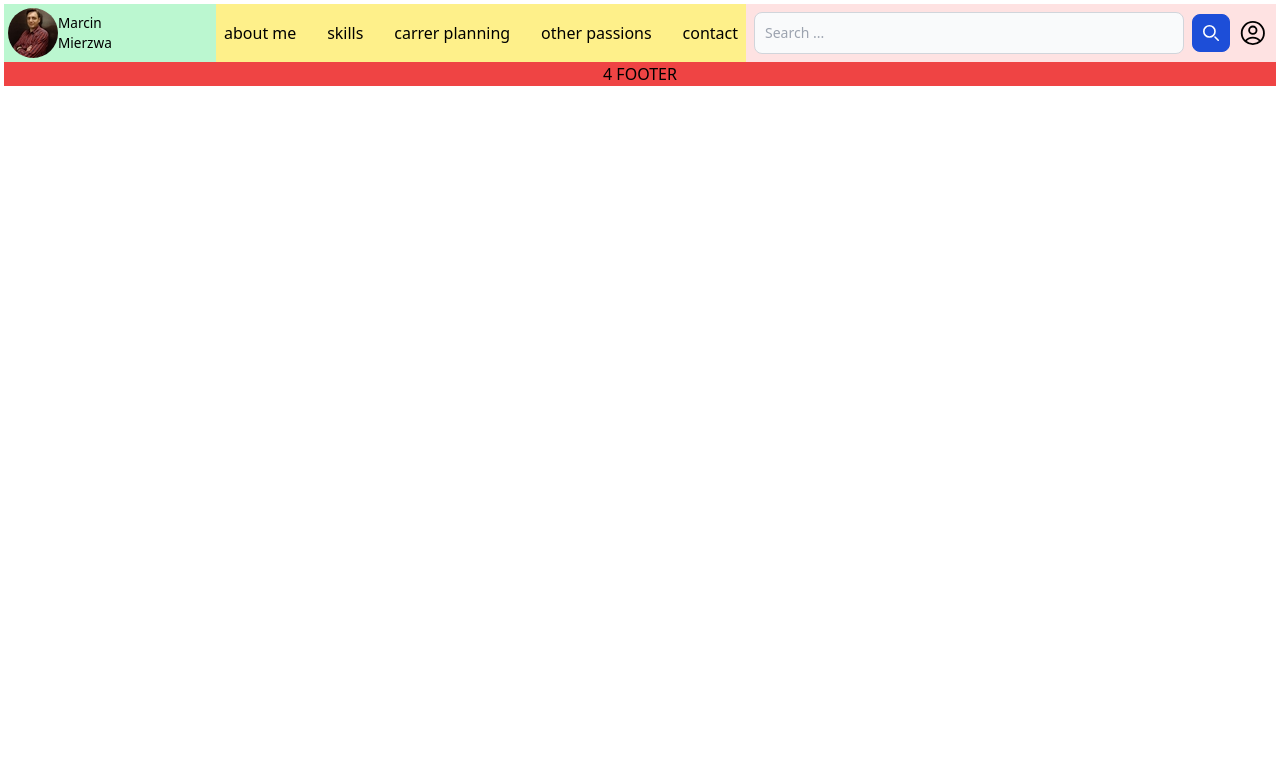
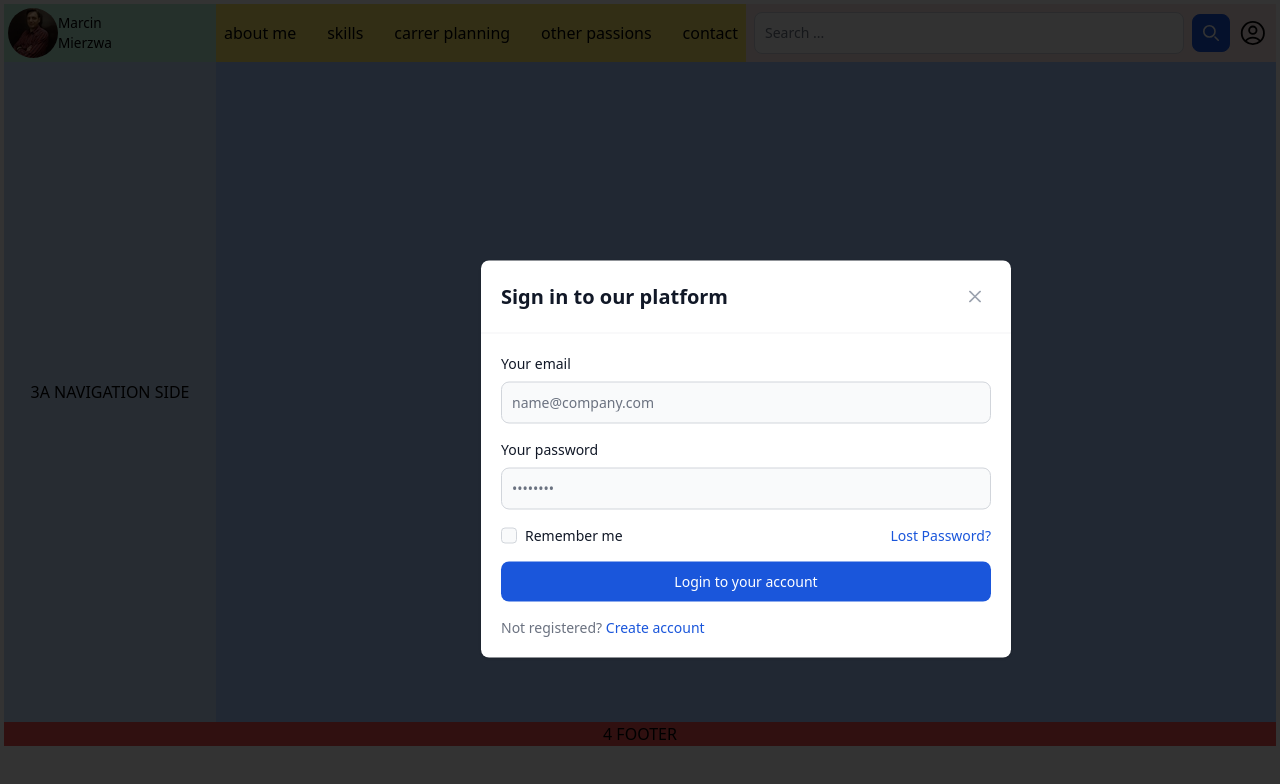
Before and after one commit to marcinMierzwa/Marty-s-Page, an Angular app: page /login in a window 1280 px wide. Before the commit this address led to /. Shown: the top 784 px of the page. Built offline with nearby package versions, Linux system fonts and the light colour scheme.

Commit message:
add modal-login

```diff
--- a/package.json
+++ b/package.json
@@ -22,6 +22,7 @@
     "@angular/router": "^17.0.0",
     "@angular/ssr": "^17.0.9",
     "express": "^4.18.2",
+    "flowbite": "^2.2.1",
     "rxjs": "~7.8.0",
     "tslib": "^2.3.0",
     "zone.js": "~0.14.2"
--- a/src/app/app.component.html
+++ b/src/app/app.component.html
@@ -3,14 +3,11 @@
     <div class="bg-slate-500 ">
         <app-navigation-top/>
     </div>
-    <section class="bg-blue-300 ">
-        <!-- <div class="basis-10/12"><app-content/></div>
-        <div class="basis-2/12 md:order-first"><app-navigation-side/></div> -->
+    <section class="w-full bg-blue-300 flex flex-col md:flex-row main basis-10/12 ">
+        <div class="basis-10/12 w-full md:order-last"><router-outlet/></div>
+        <div class="basis-2/12"><app-navigation-side/></div>
     </section>
     <div class="bg-red-500 ">
         <app-footer/>
     </div>
-
 </main>
-
-<!-- flex flex-col md:flex-row main -->
--- a/src/app/app.component.ts
+++ b/src/app/app.component.ts
@@ -6,14 +6,19 @@
 import { NavigationSideComponent } from "../navigation-side/navigation-side.component";
 import { ContentComponent } from "../content/content.component";
 import { FooterComponent } from "./footer/footer.component";
+import { LoginModalComponent } from "./shared-Components/login-modal/login-modal.component";
+import { initFlowbite } from 'flowbite';
+import { OnInit } from '@angular/core';
 
 @Component({
     selector: 'app-root',
     standalone: true,
     templateUrl: './app.component.html',
     styleUrl: './app.component.css',
-    imports: [CommonModule, RouterOutlet, NavigationTopComponent, HeaderComponent, NavigationSideComponent, ContentComponent, FooterComponent]
+    imports: [CommonModule, RouterOutlet, NavigationTopComponent, HeaderComponent, NavigationSideComponent, ContentComponent, FooterComponent, LoginModalComponent]
 })
 export class AppComponent {
-  title = 'next-route';
+  ngOnInit(): void {
+    initFlowbite();
+  }
 }
--- a/src/app/app.routes.ts
+++ b/src/app/app.routes.ts
@@ -1,3 +1,25 @@
 import { Routes } from '@angular/router';
+import { ContentComponent } from '../content/content.component';
+import { LoginModalComponent } from './shared-Components/login-modal/login-modal.component';
 
-export const routes: Routes = [];
+export const routes: Routes = [
+    {
+        path: '',
+        component: ContentComponent,
+        title: 'Home'
+
+    },
+    {
+    path: 'home',
+    component: ContentComponent,
+    title: 'Home'
+},
+{
+    path: 'login',
+    component: LoginModalComponent,
+    title: 'Login'
+},
+
+
+
+];
--- a/src/app/navsidelist/navsidelist.component.html
+++ b/src/app/navsidelist/navsidelist.component.html
@@ -7,9 +7,9 @@
             </svg>
         </button>
     </form>
-    <svg xmlns="http://www.w3.org/2000/svg" fill="none" viewBox="0 0 24 24" stroke-width="1.5" stroke="currentColor" class="w-8 h-8 me-2">
+    <svg xmlns="http://www.w3.org/2000/svg" fill="none" viewBox="0 0 24 24" stroke-width="1.5" stroke="currentColor" class="w-8 h-8 me-2 cursor-pointer"
+    routerLink="/login"
+    >
         <path stroke-linecap="round" stroke-linejoin="round" d="M17.982 18.725A7.488 7.488 0 0 0 12 15.75a7.488 7.488 0 0 0-5.982 2.975m11.963 0a9 9 0 1 0-11.963 0m11.963 0A8.966 8.966 0 0 1 12 21a8.966 8.966 0 0 1-5.982-2.275M15 9.75a3 3 0 1 1-6 0 3 3 0 0 1 6 0Z" />
       </svg>
-
-
 </div>
--- a/src/app/navsidelist/navsidelist.component.ts
+++ b/src/app/navsidelist/navsidelist.component.ts
@@ -1,12 +1,14 @@
 import { Component } from '@angular/core';
+import { RouterLink } from '@angular/router';
 
 @Component({
   selector: 'app-navsidelist',
   standalone: true,
-  imports: [],
+  imports: [RouterLink],
   templateUrl: './navsidelist.component.html',
   styleUrl: './navsidelist.component.css'
 })
 export class NavsidelistComponent {
 
+
 }
--- /dev/null
+++ b/src/app/shared-Components/login-modal/login-modal.component.html
@@ -0,0 +1,51 @@
+
+
+
+<!-- Modal toggle -->
+<!-- <button data-modal-target="authentication-modal" data-modal-toggle="authentication-modal" class="block text-white bg-blue-700 hover:bg-blue-800 focus:ring-4 focus:outline-none focus:ring-blue-300 font-medium rounded-lg text-sm px-5 py-2.5 text-center dark:bg-blue-600 dark:hover:bg-blue-700 dark:focus:ring-blue-800" type="button">
+    Toggle modal
+  </button> -->
+
+  <!-- Main modal -->
+  <div class="absolute top-0 left-0 w-screen h-screen bg-black opacity-80" routerLink="/home">
+  </div>
+  <div class="w-4/5 sm:w-3/4 md:w-1/2 mx-auto translate-y-1/2">
+    <div class="bg-white rounded-lg shadow dark:bg-gray-700">
+        <div class="flex items-center justify-between p-4 md:p-5 border-b rounded-t dark:border-gray-600">
+            <h3 class="text-xl font-semibold text-gray-900 dark:text-white">
+                Sign in to our platform
+            </h3>
+            <button type="button" class="end-2.5 text-gray-400 bg-transparent hover:bg-gray-200 hover:text-gray-900 rounded-lg text-sm w-8 h-8 ms-auto inline-flex justify-center items-center dark:hover:bg-gray-600 dark:hover:text-white" data-modal-hide="authentication-modal"
+             routerLink="/home">
+                <svg class="w-3 h-3" aria-hidden="true" xmlns="http://www.w3.org/2000/svg" fill="none" viewBox="0 0 14 14">
+                    <path stroke="currentColor" stroke-linecap="round" stroke-linejoin="round" stroke-width="2" d="m1 1 6 6m0 0 6 6M7 7l6-6M7 7l-6 6"/>
+                </svg>
+            </button>
+        </div>
+        <div class="p-4 md:p-5">
+            <form class="space-y-4" action="#">
+                <div>
+                    <label for="email" class="block mb-2 text-sm font-medium text-gray-900 dark:text-white">Your email</label>
+                    <input type="email" name="email" id="email" class="bg-gray-50 border border-gray-300 text-gray-900 text-sm rounded-lg focus:ring-blue-500 focus:border-blue-500 block w-full p-2.5 dark:bg-gray-600 dark:border-gray-500 dark:placeholder-gray-400 dark:text-white" placeholder="name@company.com" required>
+                </div>
+                <div>
+                    <label for="password" class="block mb-2 text-sm font-medium text-gray-900 dark:text-white">Your password</label>
+                    <input type="password" name="password" id="password" placeholder="••••••••" class="bg-gray-50 border border-gray-300 text-gray-900 text-sm rounded-lg focus:ring-blue-500 focus:border-blue-500 block w-full p-2.5 dark:bg-gray-600 dark:border-gray-500 dark:placeholder-gray-400 dark:text-white" required>
+                </div>
+                <div class="flex justify-between">
+                    <div class="flex items-start">
+                        <div class="flex items-center h-5">
+                            <input id="remember" type="checkbox" value="" class="w-4 h-4 border border-gray-300 rounded bg-gray-50 focus:ring-3 focus:ring-blue-300 dark:bg-gray-600 dark:border-gray-500 dark:focus:ring-blue-600 dark:ring-offset-gray-800 dark:focus:ring-offset-gray-800" required>
+                        </div>
+                        <label for="remember" class="ms-2 text-sm font-medium text-gray-900 dark:text-gray-300">Remember me</label>
+                    </div>
+                    <a href="#" class="text-sm text-blue-700 hover:underline dark:text-blue-500">Lost Password?</a>
+                </div>
+                <button type="submit" class="w-full text-white bg-blue-700 hover:bg-blue-800 focus:ring-4 focus:outline-none focus:ring-blue-300 font-medium rounded-lg text-sm px-5 py-2.5 text-center dark:bg-blue-600 dark:hover:bg-blue-700 dark:focus:ring-blue-800">Login to your account</button>
+                <div class="text-sm font-medium text-gray-500 dark:text-gray-300">
+                    Not registered? <a href="#" class="text-blue-700 hover:underline dark:text-blue-500">Create account</a>
+                </div>
+            </form>
+        </div>
+    </div>
+</div>
--- a/src/styles.css
+++ b/src/styles.css
@@ -2,7 +2,16 @@
 @tailwind components;
 @tailwind utilities;
 
-.link{
+@layer utilities {
+  .link {
     font-size: clamp(13px, 2.8vw, 1rem);
     cursor: pointer;
+  }
+  .translate-center {
+    transform: translate(-50%, -50%);
+  }
+
+  .translate-verthical {
+    transform: translateY(-50%);
+  }
 }
--- a/tailwind.config.js
+++ b/tailwind.config.js
@@ -1,8 +1,13 @@
 /** @type {import('tailwindcss').Config} */
 module.exports = {
-  content: ["./src/**/*.{html,ts}"],
+  content: [
+    "./src/**/*.{html,ts}",
+    "./node_modules/flowbite/**/*.js" // add this line
+  ],
   theme: {
     extend: {},
   },
-  plugins: [],
-};
+  plugins: [
+    require('flowbite/plugin')
+  ],
+}
```
Also changed, not shown: src/app/shared-Components/login-modal/login-modal.component.ts (added, +13 -0 lines), src/app/shared-Components/login-modal/login-modal.component.css (added), 1 other file (tests, documents, lock files or other folders).
